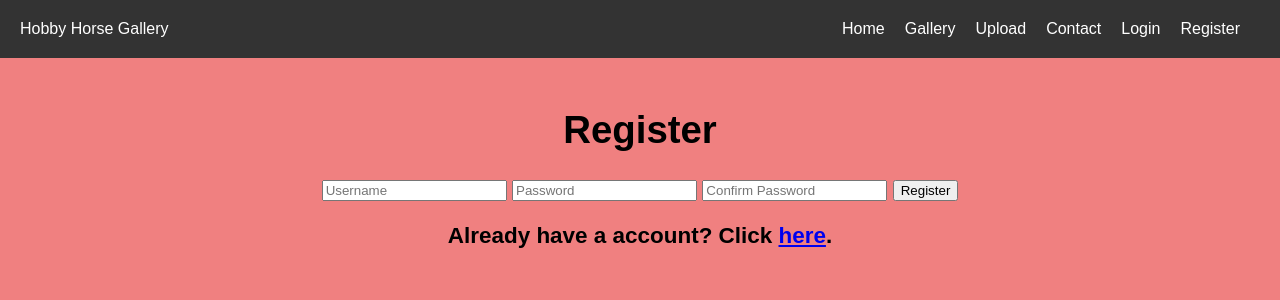
After one commit to Venomkajo/hobby-gallery, a Flask app: page /register in a window 1280 px wide. The commit adds this page. Shown: the top 300 px of the page. Run offline with Flask 3, Linux system fonts and the light colour scheme; some libraries are stand-ins or nearby versions.

Commit message:
created register

```diff
--- a/web/app.py
+++ b/web/app.py
@@ -1,8 +1,9 @@
-from flask import Flask, render_template, request
+from flask import Flask, render_template, request, redirect
 app = Flask(__name__)
 import os
 import cs50
 import magic
+from werkzeug.security import generate_password_hash
 from helpers import check_image
 
 db = cs50.SQL("sqlite:///gallery.db")
@@ -36,6 +37,41 @@ def upload():
 
     return render_template('upload.html')
 
+@app.route('/login', methods=["GET", "POST"])
+def login():
+    if request.method == "POST":
+        pass
+
+    return render_template('login.html')
+
+@app.route('/register', methods=["GET", "POST"])
+def register():
+    if request.method =="POST":
+        username = request.form['username']
+        password = request.form['password']
+        confirm = request.form['confirm']
+
+        if not username:
+            return 'Please enter a username'
+        elif not password:
+            return 'Please enter a password'
+        elif not confirm:
+            return 'Please confirm the password'
+        elif len(password) < 8:
+            return 'Password must be at least 8 characters long'
+        elif password != confirm:
+            return 'Passwords do not match'
+        elif db.execute("SELECT username FROM users WHERE username = ?", username):
+            return 'Username is taken'
+
+        hashed_password = generate_password_hash(password)
+
+        db.execute("INSERT INTO users (username, password) VALUES (?, ?)", username, hashed_password)
+
+        return redirect("/login")
+
+    return render_template('register.html')
+
 @app.route('/contact')
 def contact():
     return render_template('contact.html')
--- a/web/static/styles.css
+++ b/web/static/styles.css
@@ -103,7 +103,7 @@ img
     background-color: #218838;
 }
 
-.faqupload
+.center
 {
     text-align: center;
     font-size: larger;
--- a/web/templates/contact.html
+++ b/web/templates/contact.html
@@ -1,6 +1,6 @@
 {% extends "layout.html" %}
 
-{% block title %}Home - Hobby Horse Gallery{% endblock %}
+{% block title %}Contact - Hobby Horse Gallery{% endblock %}
 
 {% block main %}
     <div id="indexdiv">
--- a/web/templates/gallery.html
+++ b/web/templates/gallery.html
@@ -1,6 +1,6 @@
 {% extends "layout.html" %}
 
-{% block title %}Home - Hobby Horse Gallery{% endblock %}
+{% block title %}Gallery - Hobby Horse Gallery{% endblock %}
 
 {% block main %}
     <div class="gallery">
--- a/web/templates/layout.html
+++ b/web/templates/layout.html
@@ -20,6 +20,8 @@
                 <li><a href="/gallery">Gallery</a></li>
                 <li><a href="/upload">Upload</a></li>
                 <li><a href="/contact">Contact</a></li>
+                <li><a href="/login">Login</a></li>
+                <li><a href="/register">Register</a></li>
             </ul>
         </nav>
         <div>
--- /dev/null
+++ b/web/templates/register.html
@@ -0,0 +1,17 @@
+{% extends "layout.html" %}
+
+{% block title %}Home - Hobby Horse Gallery{% endblock %}
+
+{% block main %}
+    <div class="center">
+        <h1> Register </h1>
+        <form action="/register" method="post" id="registerform" name="register">
+            <input type="text" name="username" placeholder="Username" autocomplete="off">
+            <input type="password" name="password" placeholder="Password" autocomplete="off">
+            <input type="password" name="confirm" placeholder="Confirm Password" autocomplete="off">
+            <button type="submit">Register</button>
+        </form>
+        <h3> Already have a account? Click <a href="/login">here</a>.</h3>
+    </div>
+
+{% endblock %}
--- a/web/templates/upload.html
+++ b/web/templates/upload.html
@@ -1,6 +1,6 @@
 {% extends "layout.html" %}
 
-{% block title %}Home - Hobby Horse Gallery{% endblock %}
+{% block title %}Upload - Hobby Horse Gallery{% endblock %}
 
 {% block main %}
     <form action="/upload" id="submitfile" method="post" enctype="multipart/form-data">
@@ -12,7 +12,7 @@
         </div>
     </form>
 
-    <div class="faqupload">
+    <div class="center">
         <p> Here's where you can submit your own hobby horse! You can submit a photo of any resolution of any size.
             Feel free to take your place in this gallery.
         </p>
```
Also changed, not shown: web/templates/login.html (added, +16 -0 lines), web/gallery.db.
